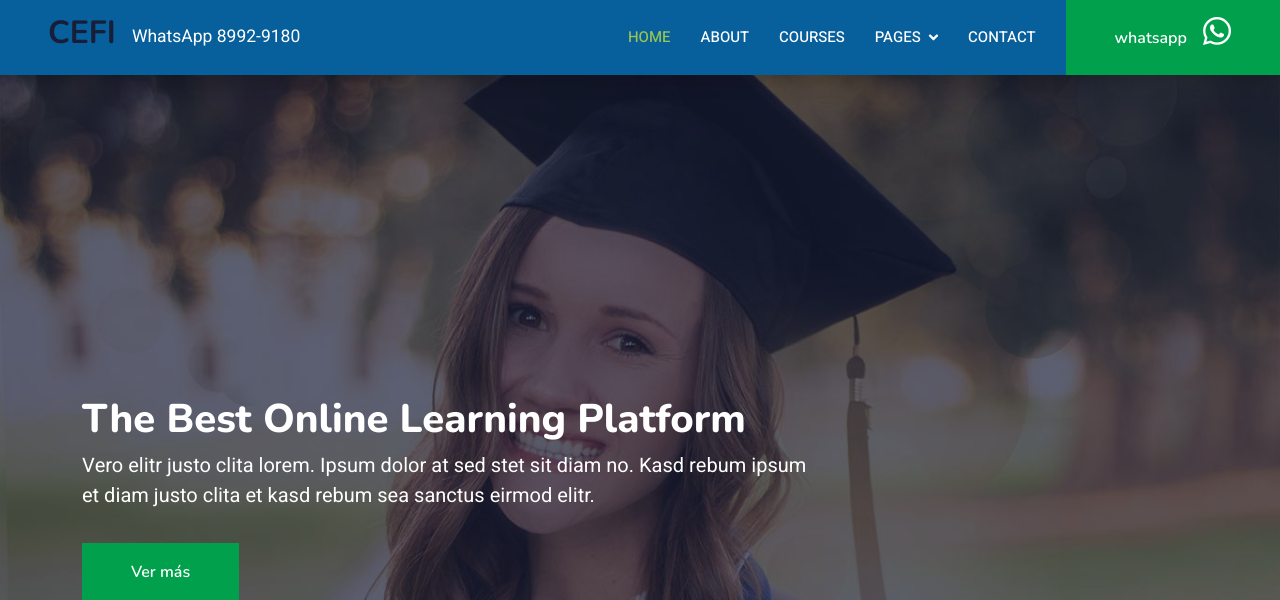
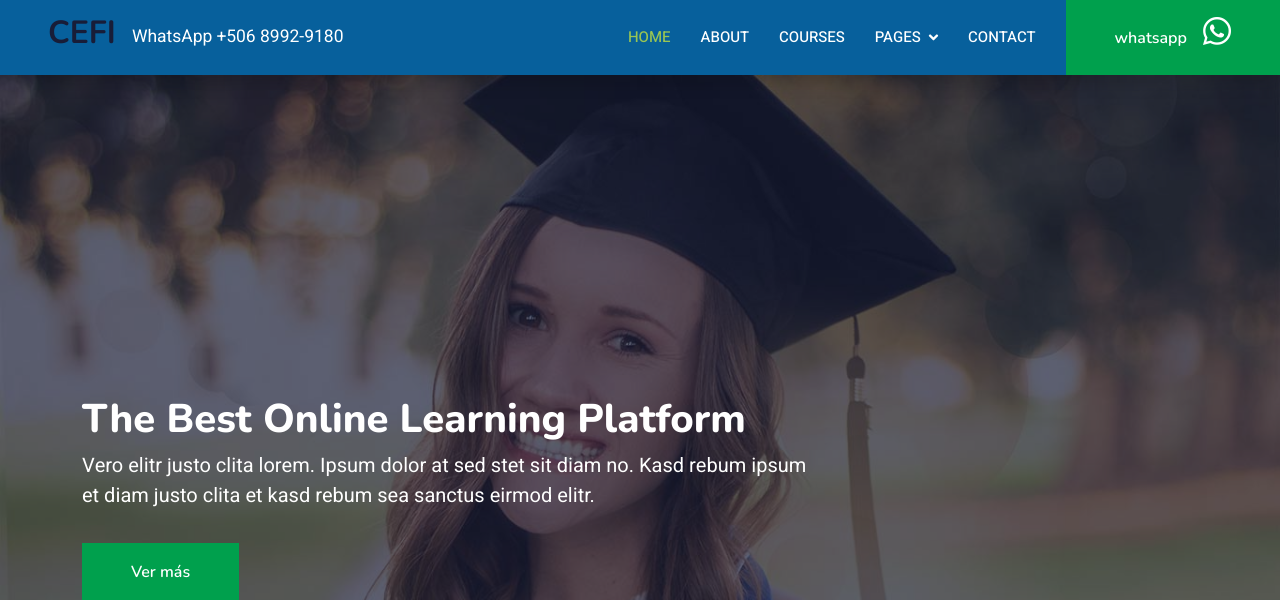
Before and after one commit to renan2013/cefi2026, a PHP site: page /index.php in a window 1280 px wide. Shown: the top 600 px of the page. Run offline with PHP 8.4, Linux system fonts and the light colour scheme; some libraries are stand-ins or nearby versions.

```diff
--- a/web_site/header.php
+++ b/web_site/header.php
@@ -45,7 +45,7 @@
     <nav class="navbar navbar-expand-lg navbar-light shadow sticky-top p-0">
                     <a href="index.php" class="navbar-brand d-flex align-items-center px-4 px-lg-5">
                         <h2 class="">CEFI</h2>
-                        <small class="ms-3 text-white">WhatsApp 8992-9180</small>
+                        <small class="ms-3 text-white">WhatsApp +506 8992-9180</small>
                     </a>        <button type="button" class="navbar-toggler me-4" data-bs-toggle="collapse" data-bs-target="#navbarCollapse">
             <span class="navbar-toggler-icon"></span>
         </button>
```
